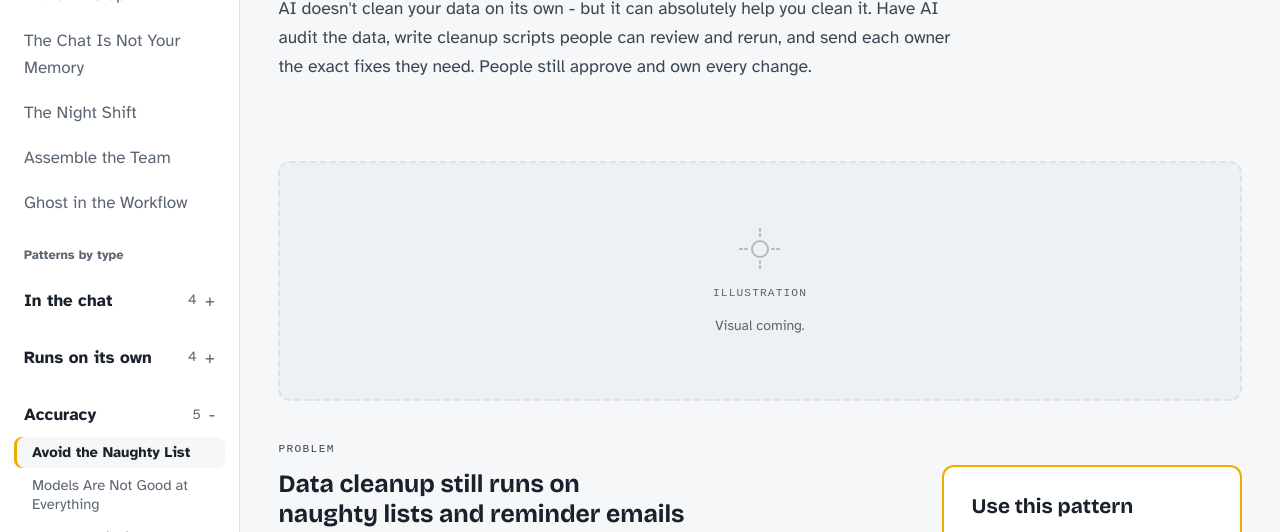
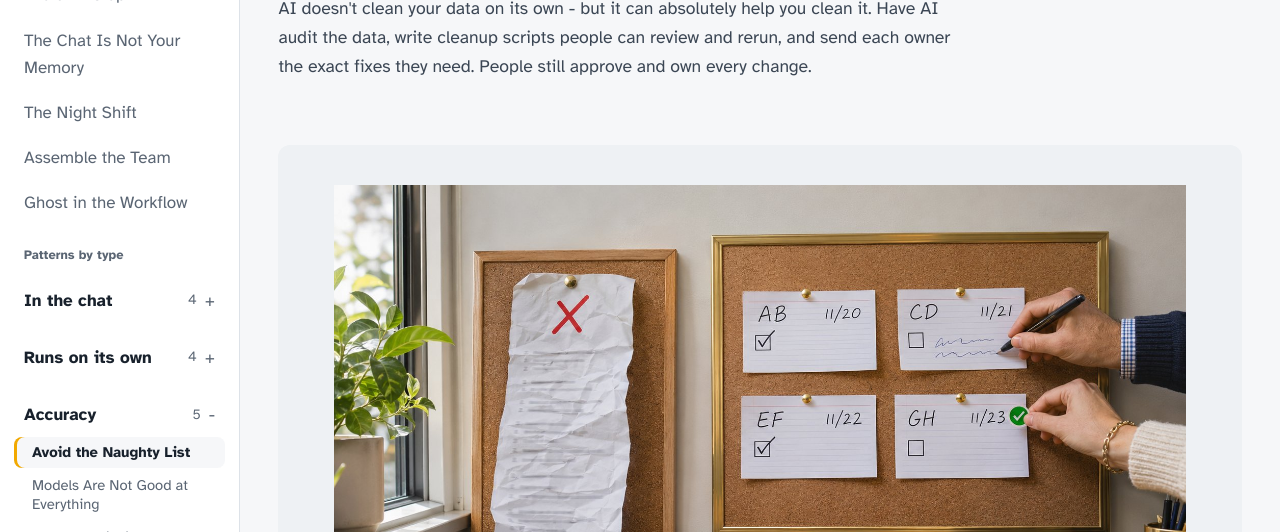
Before and after one commit to level5consulting/ai-success-patterns, a plain HTML site: page patterns/18-avoid-the-naughty-list.html in a window 1280 px wide. Shown: the part 191-723 px from the top of the page. Drawn offline with nearby package versions, Linux system fonts and the light colour scheme.

Commit message:
Publish: Models Are Not Good at Everything and Avoid the Naughty List into the library, with Greg's images
Co-Authored-By: Claude Opus 5.5 <noreply@anthropic.com>
Claude-Session: https://claude.ai/code/session_016XtPAopoX6TFqmUaCGPrXf

```diff
--- a/patterns/18-avoid-the-naughty-list.html
+++ b/patterns/18-avoid-the-naughty-list.html
@@ -174,13 +174,8 @@ footer{border-top:1px solid var(--rule);padding:24px;text-align:center;font-size
     <p class="pattern-lead">AI doesn't clean your data on its own - but it can absolutely help you clean it. Have AI audit the data, write cleanup scripts people can review and rerun, and send each owner the exact fixes they need. People still approve and own every change.</p>
   </header>
 
-  <figure class="graphic-zone" aria-label="Pattern illustration placeholder">
-    <svg class="graphic-icon" viewBox="0 0 48 48" fill="none" aria-hidden="true">
-      <circle cx="24" cy="24" r="8" stroke="currentColor" stroke-width="2"/>
-      <path d="M4 24h8M36 24h8M24 4v8M24 36v8" stroke="currentColor" stroke-width="2" stroke-dasharray="2 3" stroke-linecap="round"/>
-    </svg>
-    <span class="graphic-label">Illustration</span>
-    <span class="graphic-caption">Visual coming.</span>
+  <figure class="graphic-zone has-graphic" aria-label="Pattern image: from an ignored list to an action board">
+    <img src="images/18-avoid-the-naughty-list.jpg" alt="A long crumpled printout marked with a red X hangs ignored on one corkboard, while on the next board short cards with owner initials, due dates and check boxes are being worked and approved - illustrating Avoid the Naughty List">
   </figure>
 
   <article class="pattern-body">
```
Also changed, not shown: patterns/10-models-are-not-good-at-math.html (+2 -7 lines), patterns/images/10-models-are-not-good-at-everything.jpg (added), patterns/images/18-avoid-the-naughty-list.jpg (added).
